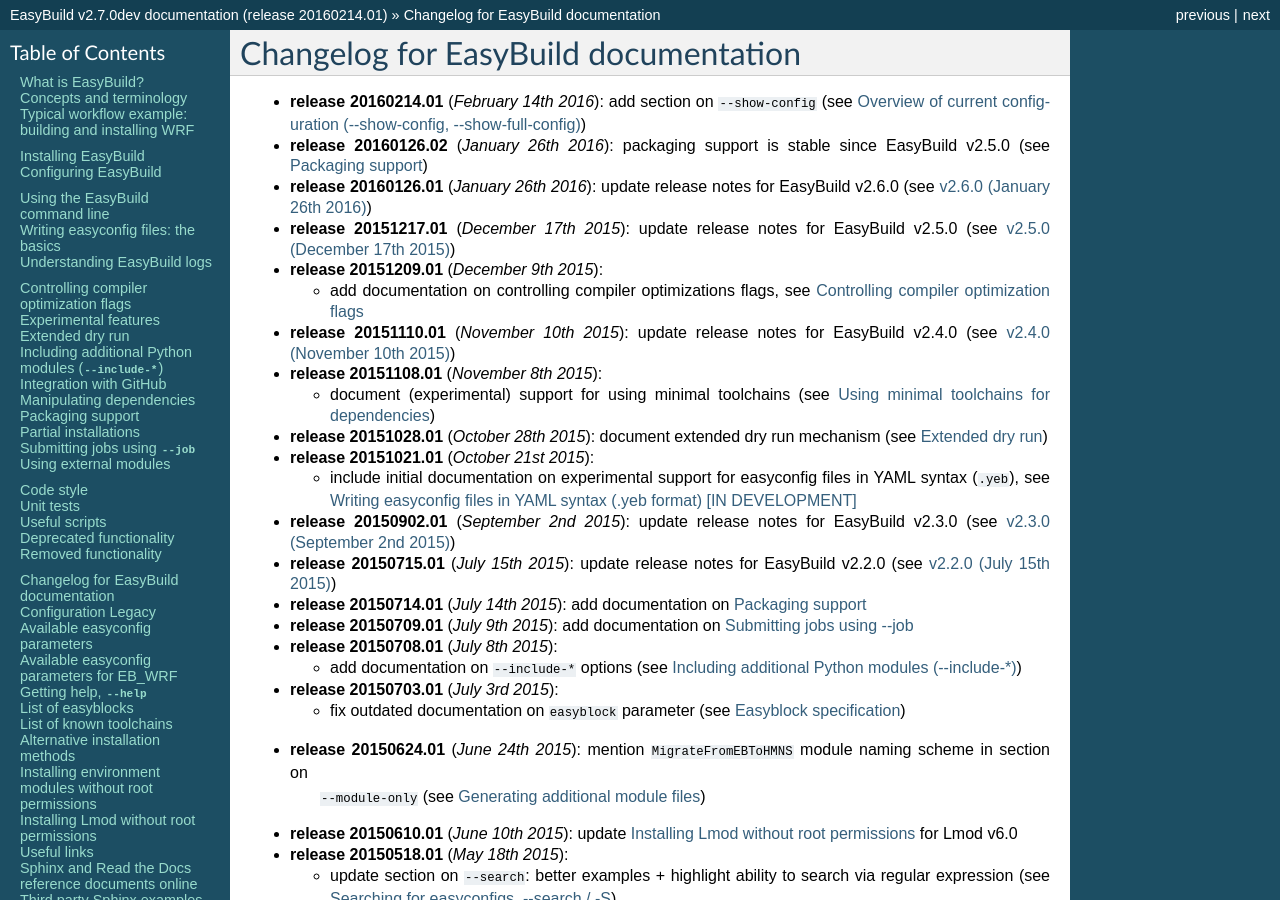
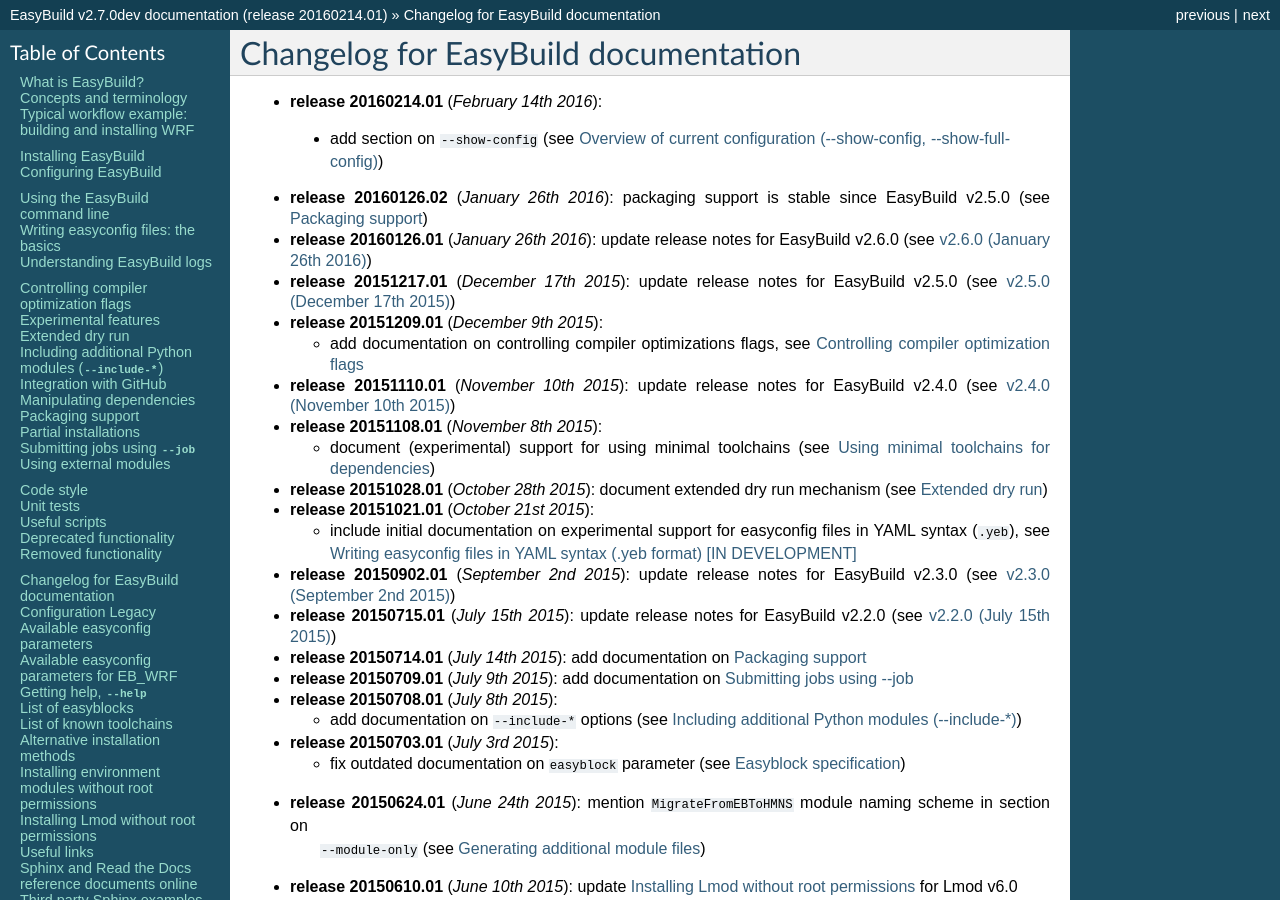
Before and after one commit to easybuilders/easybuild, a Sphinx documentation site: the page built from docs/Changelog.rst, in a window 1280 px wide and 900 px high. Built offline with Sphinx 7.4.7, drawn with Linux system fonts in a browser that asks for light colours.

```diff
--- a/docs/Changelog.rst
+++ b/docs/Changelog.rst
@@ -3,7 +3,10 @@
 Changelog for EasyBuild documentation
 -------------------------------------
 
-* **release 20160214.01** (`February 14th 2016`): add section on ``--show-config`` (see :ref:`configuration_show_config`)
+* **release 20160214.01** (`February 14th 2016`):
+
+ * add section on ``--show-config`` (see :ref:`configuration_show_config`)
+
 * **release 20160126.02** (`January 26th 2016`): packaging support is stable since EasyBuild v2.5.0 (see :ref:`packaging_support`)
 * **release 20160126.01** (`January 26th 2016`): update release notes for EasyBuild v2.6.0 (see :ref:`release_notes_eb260`)
 * **release 20151217.01** (`December 17th 2015`): update release notes for EasyBuild v2.5.0 (see :ref:`release_notes_eb250`)
```
